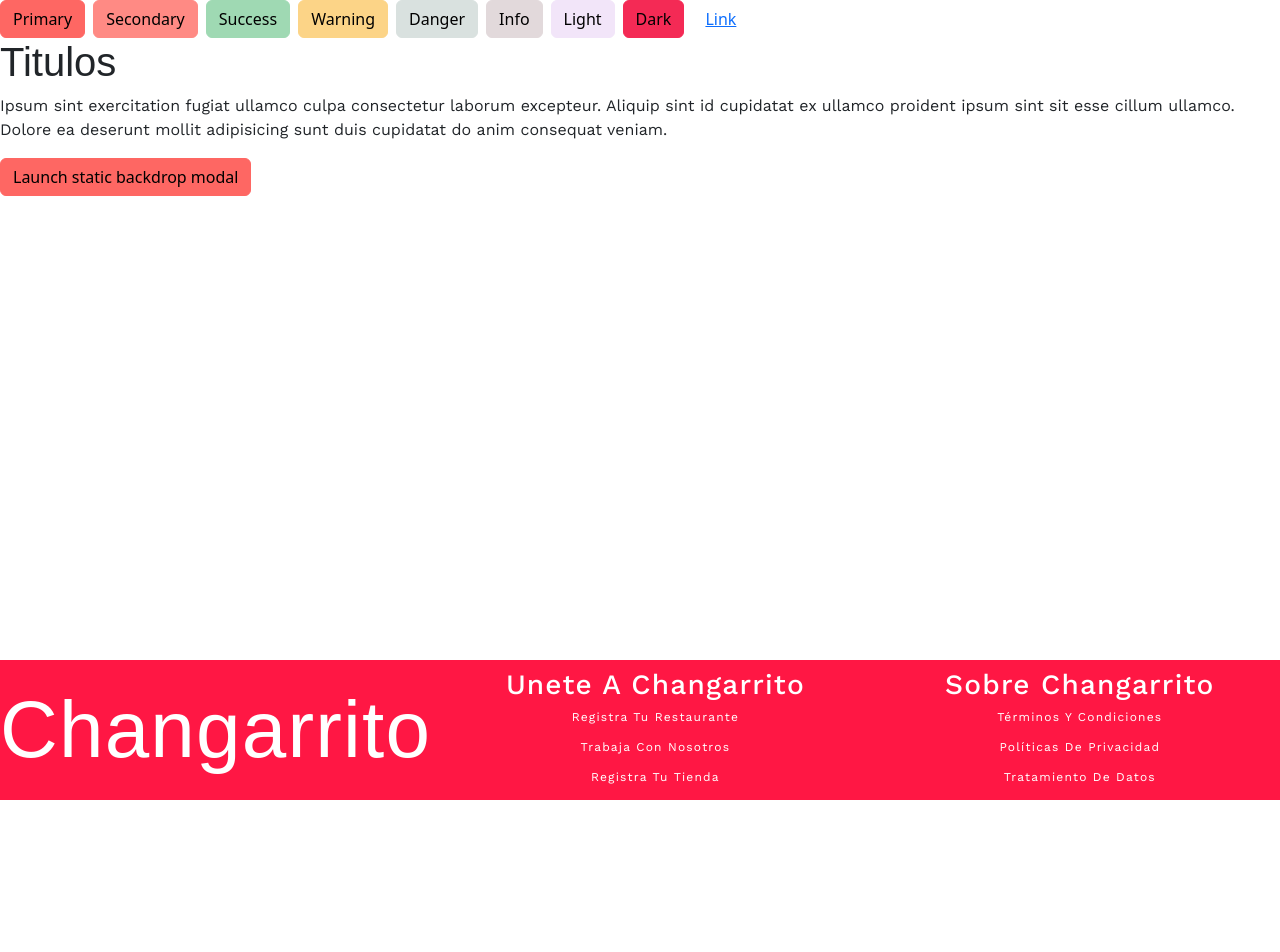
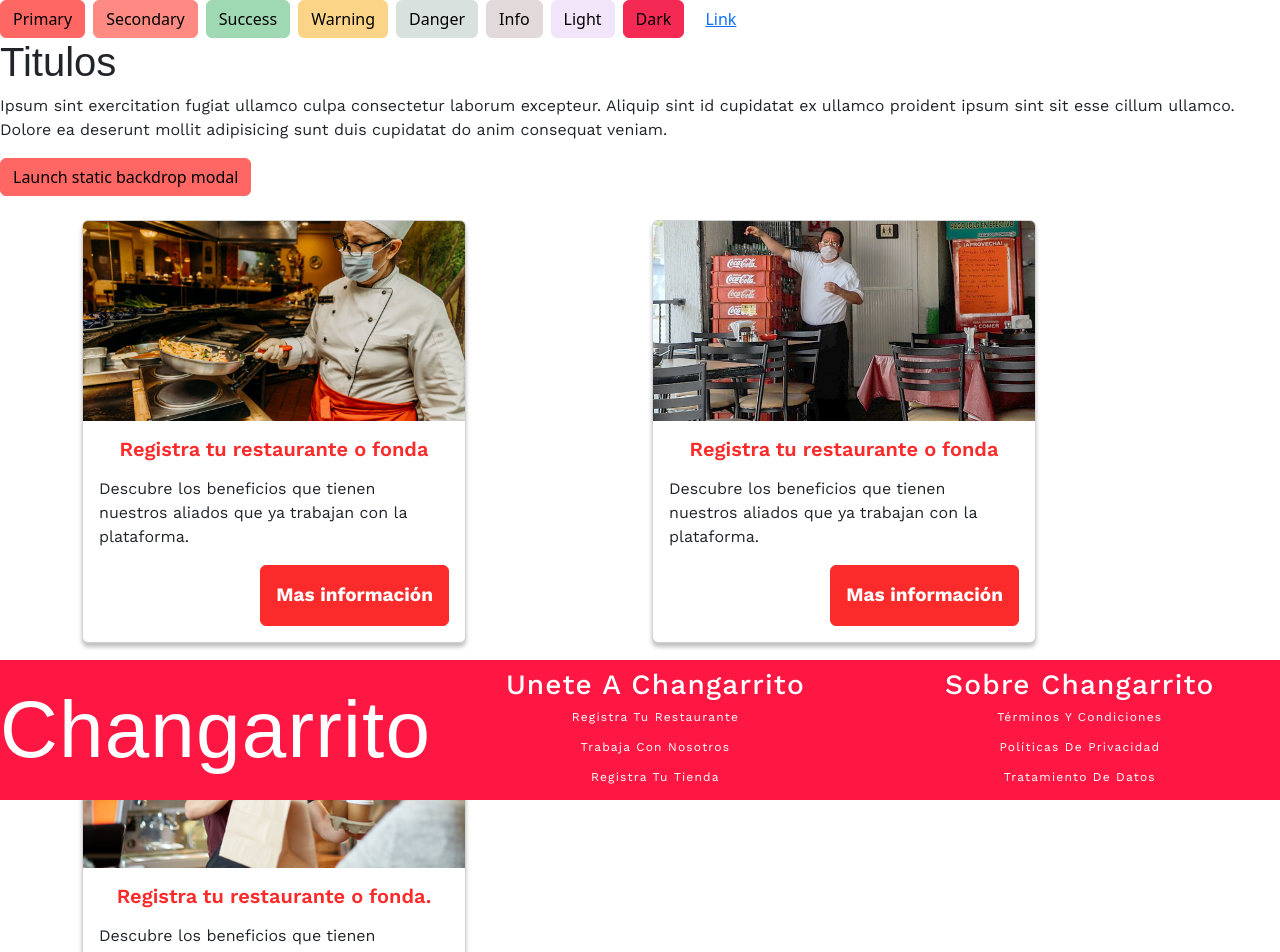
Before and after one commit to CcaleroAdrian/changarrito_, a Next.js app: page / in a window 1280 px wide. Shown: the top 952 px of the page. Before the commit the page ends 800 px from the top, so only its background shows below. Built offline with nearby package versions, Linux system fonts and the light colour scheme; a web font is replaced by a local one.

Commit message:
Add files via upload

```diff
--- /dev/null
+++ b/app/CardInfo.jsx
@@ -0,0 +1,84 @@
+import React from 'react'
+import Card from 'react-bootstrap/Card';
+import Row from 'react-bootstrap/Row';
+import Col from 'react-bootstrap/Col';
+import Stack from 'react-bootstrap/Stack';
+
+import { love_ya_like_a_sister, work_sans } from './fonts';
+import { Button } from 'react-bootstrap';
+
+export default function CardInfo() {
+    return (
+        <div className=' container'>
+            <Row className=' d-flex'>
+                <Col className=' mt-4'>
+                    <Card className='card-info' style={{ width: '24rem' }} >
+                        <Card.Img className='card-imag' variant="top" src="./registra.jpg" />
+                        <Card.Body>
+                            <Card.Title >
+                                <div className={work_sans.className}>
+                                    <p className='title-card text-center'>Registra tu restaurante o fonda</p>
+                                </div>
+                            </Card.Title>
+                            <Card.Text className={work_sans.className}>
+                                Descubre los beneficios que tienen nuestros aliados que ya trabajan con la plataforma.
+                            </Card.Text>
+                            <Stack direction="horizontal" gap={1}>
+                                <div className=' ms-auto'>
+                                    <Button className={work_sans.className} variant='person' style={{ borderradius: '18px', color: '#FFFFFF', fontWeight: 'bolder', fontSize: '19px',padding:'15px' }}>
+                                        Mas información
+                                    </Button>
+                                </div>
+                            </Stack>
+                        </Card.Body>
+                    </Card>
+                </Col>
+                <Col className=' mt-4'>
+                    <Card className='card-info' style={{ width: '24rem' }} >
+                        <Card.Img className='card-imag' variant="top" src="./tienda.jpg" />
+                        <Card.Body>
+                            <Card.Title >
+                                <div className={work_sans.className}>
+                                    <p className='title-card text-center'>Registra tu restaurante o fonda</p>
+                                </div>
+                            </Card.Title>
+                            <Card.Text className={work_sans.className}>
+                                Descubre los beneficios que tienen nuestros aliados que ya trabajan con la plataforma.
+                            </Card.Text>
+                            <Stack direction="horizontal" gap={1}>
+                                <div className=' ms-auto'>
+                                    <Button className={work_sans.className} variant='person' style={{ borderradius: '18px', color: '#FFFFFF', fontWeight: 'bolder', fontSize: '19px',padding:'15px'  }}>
+                                        Mas información
+                                    </Button>
+                                </div>
+                            </Stack>
+                        </Card.Body>
+                    </Card>
+                </Col>
+                <Col className=' mt-4'>
+                    <Card className='card-info' style={{ width: '24rem' }} >
+                        <Card.Img className='card-imag' variant="top" src="./cafeteria.jpg" />
+                        <Card.Body>
+                            <Card.Title >
+                                <div className={work_sans.className}>
+                                    <p className='title-card text-center'>Registra tu restaurante o fonda.</p>
+                                </div>
+                            </Card.Title>
+                            <Card.Text className={work_sans.className}>
+                                Descubre los beneficios que tienen nuestros aliados que ya trabajan con la plataforma.
+                            </Card.Text>
+                            <Stack direction="horizontal" gap={1}>
+                                <div className=' ms-auto'>
+                                    <Button className={work_sans.className} variant='person' style={{ borderradius: '18px', color: '#FFFFFF', fontWeight: 'bolder', fontSize: '19px',padding:'15px'  }}>
+                                        Mas información
+                                    </Button>
+                                </div>
+                            </Stack>
+                        </Card.Body>
+                    </Card>
+                </Col>
+            </Row>
+
+        </div>
+    )
+}
--- a/app/Footer.jsx
+++ b/app/Footer.jsx
@@ -5,10 +5,11 @@ import { love_ya_like_a_sister, work_sans } from './fonts';
 
 export default function Footer() {
     return (
+        <div style={{marginTop:'10%'}}>
             <footer>
                 <Row className='letter-footer text-center'>
                     <Col >
-                    <h1 className={love_ya_like_a_sister.className} style={{lineHeight:'140px', fontSize:'80px'}}>Changarrito</h1>
+                        <h1 className={love_ya_like_a_sister.className} style={{ lineHeight: '140px', fontSize: '80px' }}>Changarrito</h1>
                     </Col>
                     <Col className={work_sans.className}>
                         <h3>Unete a Changarrito</h3>
@@ -24,5 +25,6 @@ export default function Footer() {
                     </Col>
                 </Row>
             </footer>
+        </div>
     )
 }
--- a/app/ModalFoot.jsx
+++ b/app/ModalFoot.jsx
@@ -35,7 +35,9 @@ export default function ModalFoot() {
           <Card.Body>
             <Card.Title >
               <Stack direction="horizontal" gap={2}>
-                <div className='title-card'>Hamburguesa Texas</div>
+                <div className={work_sans.className}>
+                <p className='title-card'>Hamburguesa Texas</p>
+                </div>
                 <div className="ms-auto shadow-text fw-bold" >$205.00</div>
               </Stack>
             </Card.Title>
--- a/app/custom.scss
+++ b/app/custom.scss
@@ -1,3 +1,14 @@
+#wrapper {
+    min-height: 100%;
+    position: relative;
+}
+
+
+#content {
+    /* ... */
+    padding-bottom: 81px; /* El tamaño del footer para evitar el sobreposicionamiento */
+}
+
 /* make the customizations */
 $theme-colors: (
     "danger": #d9e1df,
@@ -8,18 +19,21 @@ $theme-colors: (
     "warning": #fcd487,
     "primary": #fe6763,
     "secondary": #ff8a84,
+    "person":#FC2B2B,
+
 );
 
 .title-card {
     font-style: normal;
-    font-weight: bold;
+    font-weight: 600;
     color: #FC2B2B;
 }
 
 /* inicio estilos para ModalFoot */
-.letter{
+.letter {
     color: rgb(255, 255, 255);
 }
+
 .button-card {
     width: 120px;
     height: 50px;
@@ -28,6 +42,7 @@ $theme-colors: (
     background: #FC2B2B;
     border-radius: 10px;
 }
+
 .button-card-right {
     width: 120px;
     height: 50px;
@@ -46,16 +61,17 @@ $theme-colors: (
 
 /* inicio de estilos para el footer */
 
-footer{
-    position:fixed;
-    left:0px;
-    bottom:0px;
-    width:100%;
+footer {
+    width: 100%;
+    position: fixed;
+    bottom: 0;
+    left: 0;
     height: 140px;
     background-color: #FF1744;
 }
-.letter-footer{
-    color:#FFFFFF;
+
+.letter-footer {
+    color: #FFFFFF;
     font-family: 'Work Sans';
     font-style: normal;
     font-weight: 400;
@@ -68,11 +84,29 @@ footer{
     text-transform: capitalize;
 }
 
+/* fin de estilos para footer */
+
+/* inicio de estilos para CardInfo */
+.card-info {
+    background: #F5F5F5;
+    box-shadow: 0px 4px 4px rgba(0, 0, 0, 0.25);
+}
+
+.card-imag {
+    width: 100%;
+    height: 200px;
+    object-fit: cover;
+    border-top-left-radius: 18xp;
+    border-top-right-radius: 18px;
+}
+
+/* fin de estilos para CardInfo */
+
+
 
 
 
 @import url('https://fonts.googleapis.com/css2?family=Roboto:ital,wght@0,100;0,300;1,900&display=swap');
 
 
-
 @import "~bootstrap/scss/bootstrap";
--- a/app/page.jsx
+++ b/app/page.jsx
@@ -5,6 +5,7 @@ import Stack from 'react-bootstrap/Stack';
 import { love_ya_like_a_sister, work_sans } from './fonts';
 import ModalFoot from './ModalFoot';
 import Footer from './Footer';
+import CardInfo from './CardInfo';
 
 
 export default function Home() {
@@ -28,6 +29,8 @@ export default function Home() {
       </p>
       {/* componente ModalFoot */}
       <ModalFoot></ModalFoot>
+      {/* componente de card de mas informacio */}
+      <CardInfo></CardInfo>
       {/* componente Footer */}
       <Footer></Footer>
     </div>
```
Lines whose indentation alone changed are shown as unchanged.
